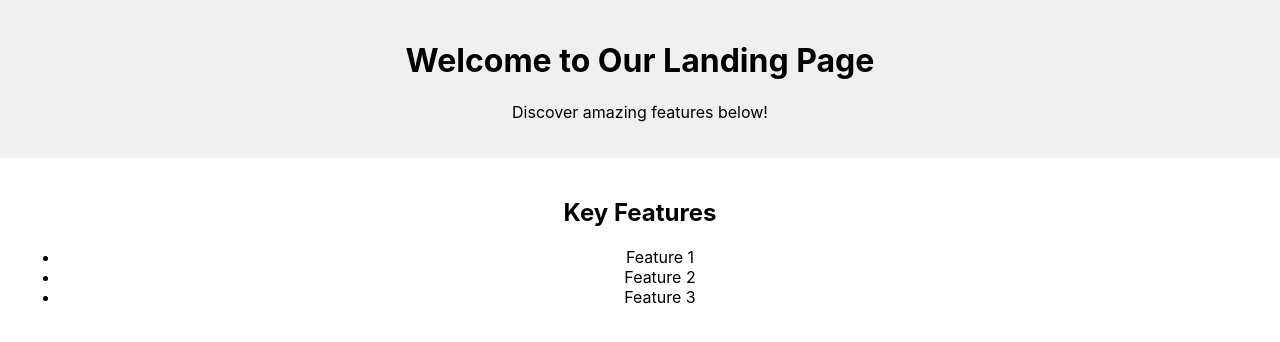
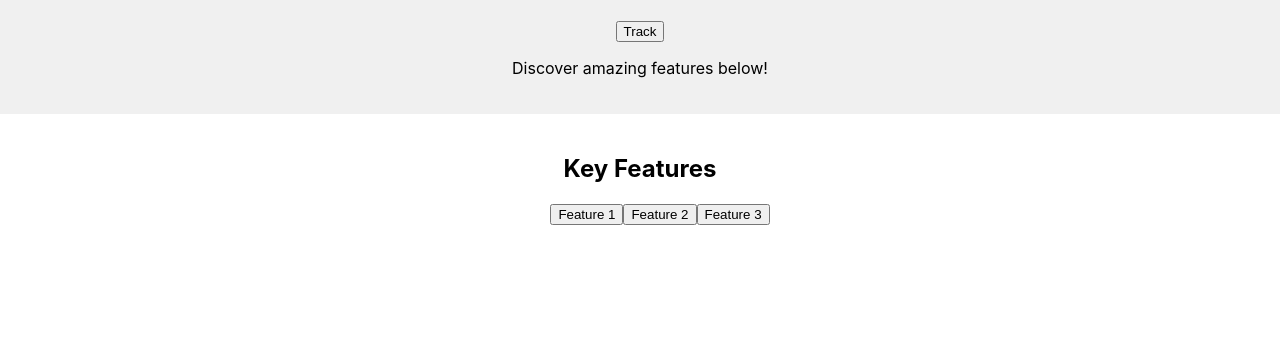
Before and after one commit to Tanya22bose/side-navbar, a React (Create React App) app: page / in a window 1280 px wide. Shown: the top 342 px of the page. Built offline with nearby package versions, Linux system fonts and the light colour scheme.

Commit message:
modify components

```diff
--- a/package.json
+++ b/package.json
@@ -3,6 +3,7 @@
   "version": "0.1.0",
   "private": true,
   "dependencies": {
+    "@segment/analytics-next": "^1.75.0",
     "@testing-library/jest-dom": "^5.17.0",
     "@testing-library/react": "^13.4.0",
     "@testing-library/user-event": "^13.5.0",
--- a/src/App.js
+++ b/src/App.js
@@ -1,6 +1,9 @@
 import "./App.css";
 import Header from "./components/Header";
 import Features from "./components/sideBar";
+import { AnalyticsBrowser } from '@segment/analytics-next'
+
+export const analytics = AnalyticsBrowser.load({ writeKey: 'G3eACTGRiWKVSH1TXnYKOJFAvU5nkWf8' })
 
 function App() {
   return (
--- a/src/components/Header/index.jsx
+++ b/src/components/Header/index.jsx
@@ -1,12 +1,13 @@
-import React from 'react';
+import React from "react";
+import { analytics } from "../../App";
 
 const Header = () => {
   return (
     <div className="header">
-      <h1>Welcome to Our Landing Page</h1>
+      <button onClick={() => analytics.track("hello world")}>Track</button>
       <p>Discover amazing features below!</p>
     </div>
   );
-}
+};
 
 export default Header;
--- a/src/components/sideBar/index.jsx
+++ b/src/components/sideBar/index.jsx
@@ -1,16 +1,40 @@
-import React from 'react';
+import React from "react";
 
 const Features = () => {
   return (
     <div className="features">
       <h2>Key Features</h2>
       <ul>
-        <li>Feature 1</li>
-        <li>Feature 2</li>
-        <li>Feature 3</li>
+        <button
+          onClick={() =>
+            analytics.identify("clicked feature", {
+              name: "Feature 1",
+            })
+          }
+        >
+          Feature 1
+        </button>
+        <button
+          onClick={() =>
+            analytics.identify("clicked feature", {
+              name: "Feature 2",
+            })
+          }
+        >
+          Feature 2
+        </button>
+        <button
+          onClick={() =>
+            analytics.identify("clicked feature", {
+              name: "Feature 3",
+            })
+          }
+        >
+          Feature 3
+        </button>
       </ul>
     </div>
   );
-}
+};
 
 export default Features;
```
Also changed, not shown: 1 other file (tests, documents, lock files or other folders).
